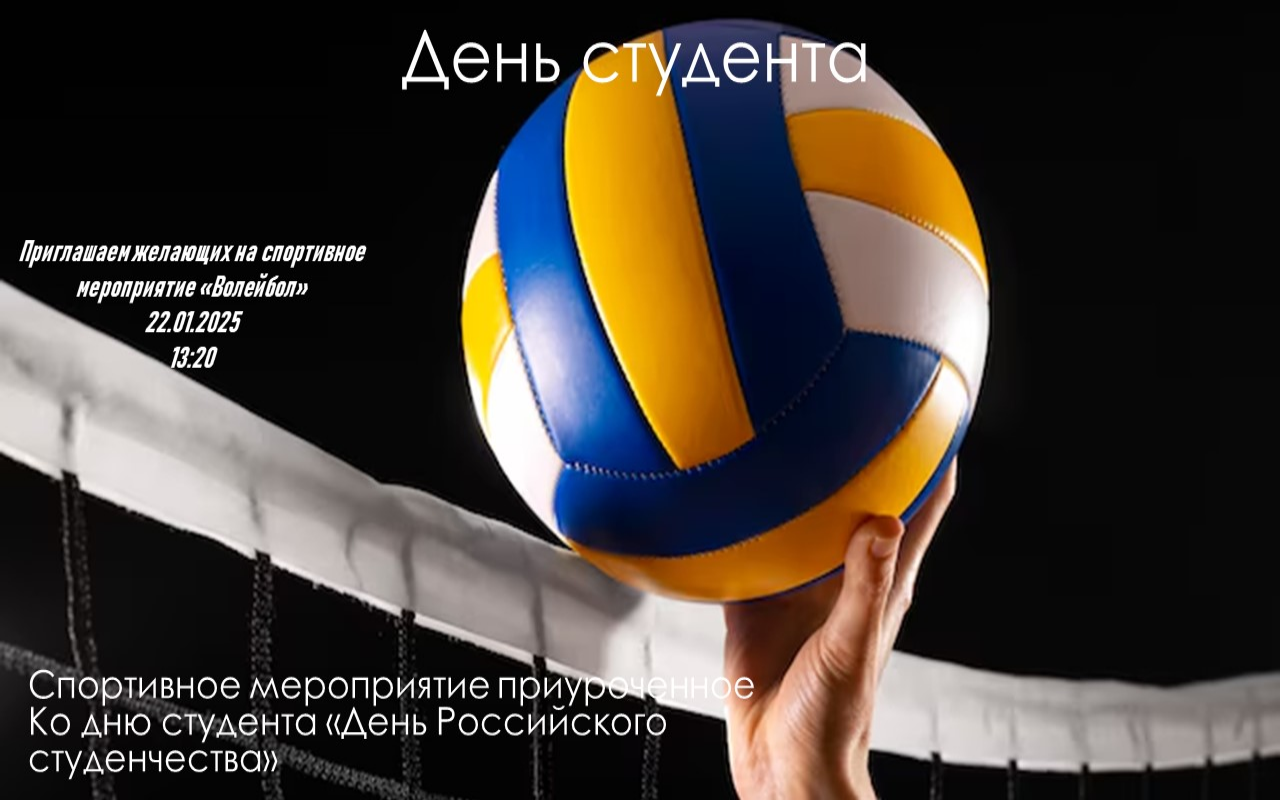
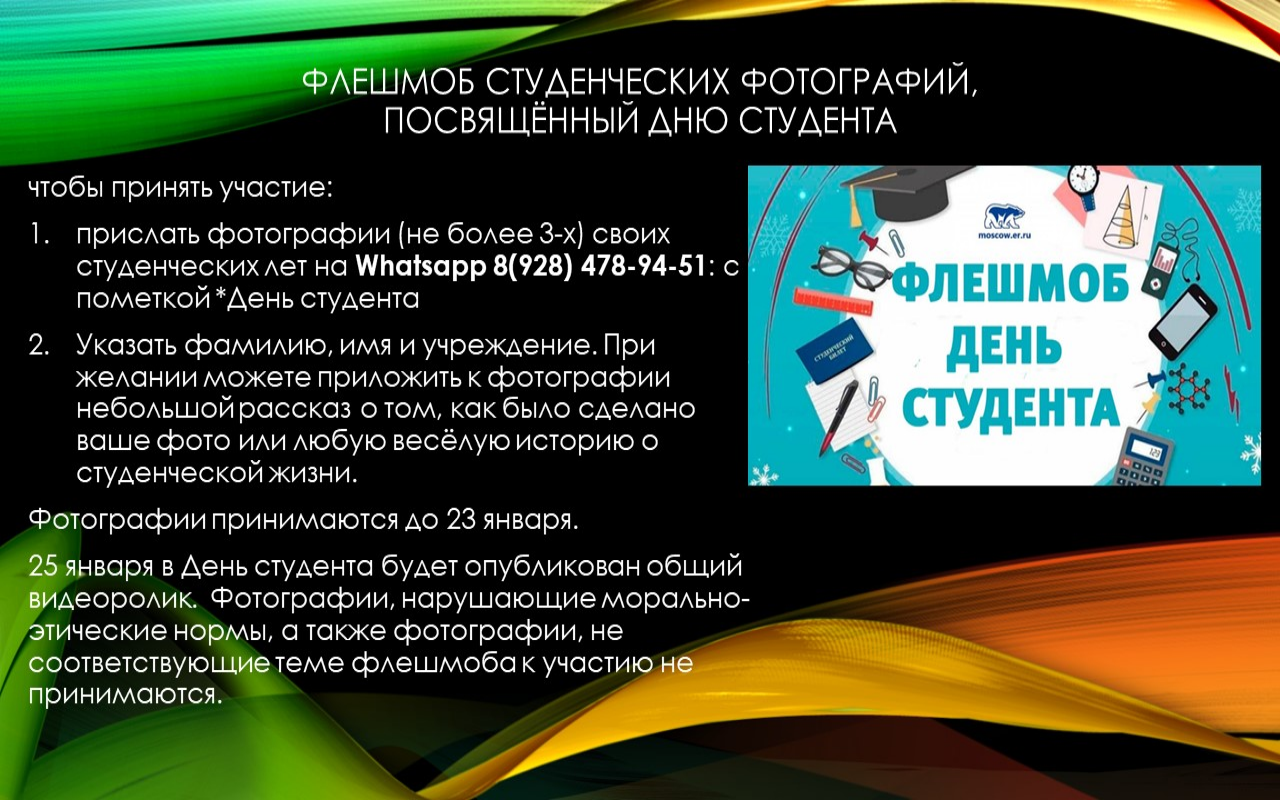
Before and after one commit to altairmsr/ggkit_dashboard, a React (Vite) app: page /anno in a window 1280 px wide. Built offline with nearby package versions, Linux system fonts and the light colour scheme.

Commit message:
Update Anno.module.scss

```diff
--- a/src/pages/Announcement/Anno.module.scss
+++ b/src/pages/Announcement/Anno.module.scss
@@ -1,6 +1,6 @@
 .announce {
 	width: 100vw;
 	height: 100vh;
-	background-image: url(/assets/vol_anno.jpg);
+	background-image: url(/assets/photo_anno.jpg);
 	background-size: 100% 100%;
 }
```
